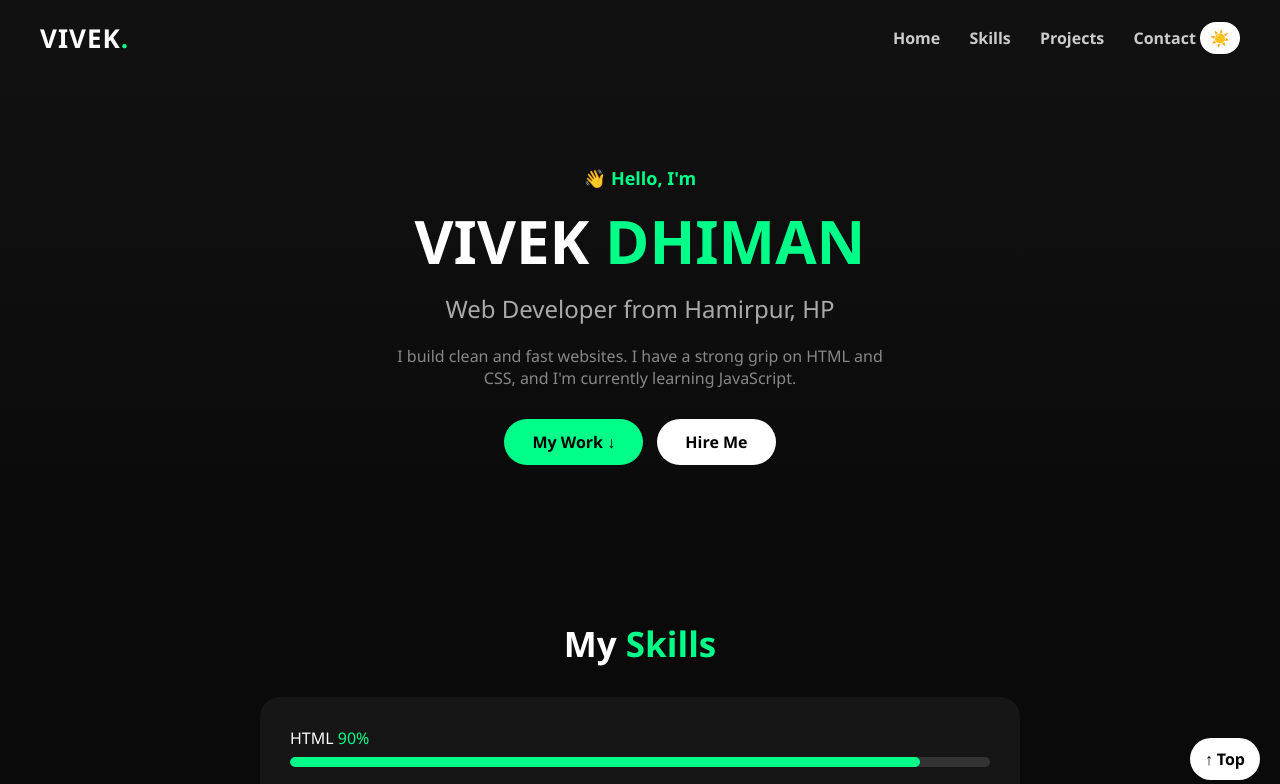
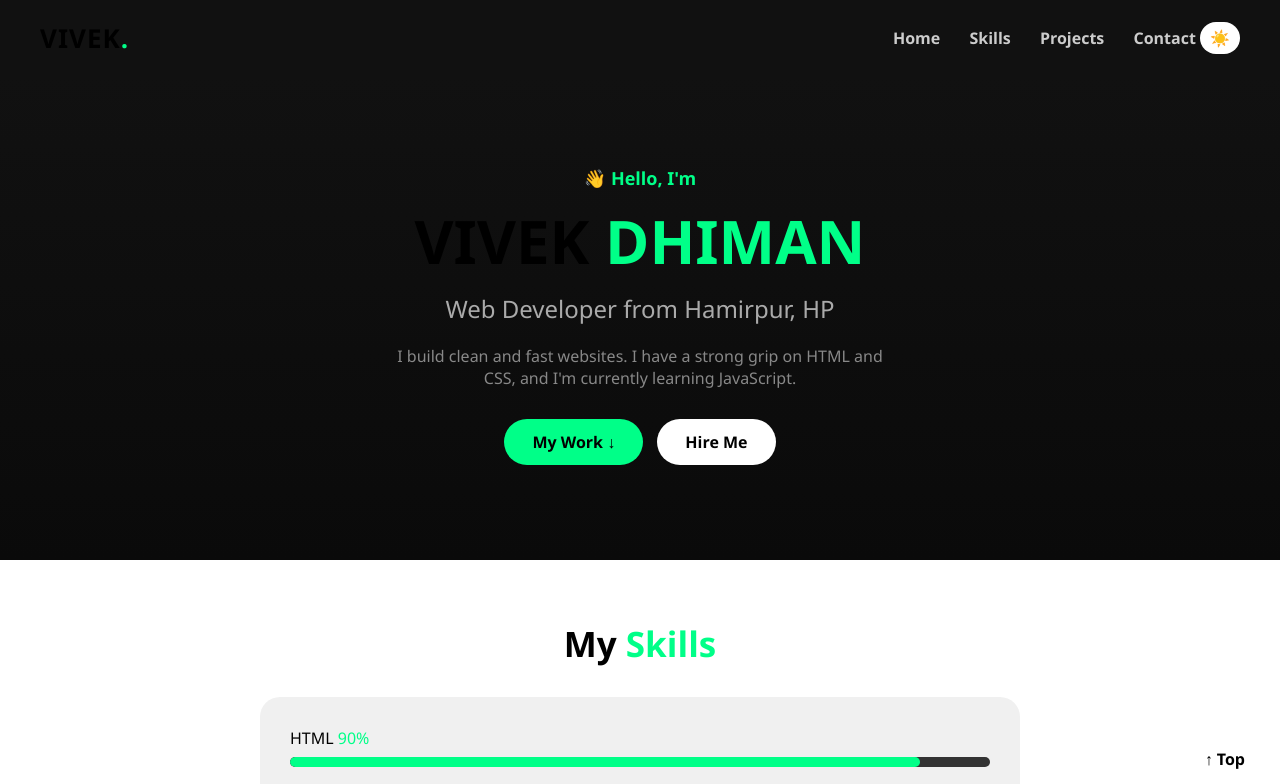
Before and after one commit to vivek-dhiman786/vivek-dhiman786.github.io, a plain HTML site: page index.html in a window 1280 px wide. Both pictures are taken after a click on the button "☀️". Shown: the top 784 px of the page. Drawn offline with Linux system fonts and the light colour scheme.

Commit message:
Implement light mode toggle in index.html
Added light mode toggle functionality with JavaScript.

```diff
--- a/index.html
+++ b/index.html
@@ -72,5 +72,10 @@
   <p>Made by Vivek Dhiman ❤️ | Mandi, Himachal Pradesh</p>
 </footer>
 <a href="#" class="top-btn">↑ Top</a>
+  <script>
+function changeMode() {
+    document.body.classList.toggle('light-mode');
+}
+</script>
 </body>
 </html>
```
